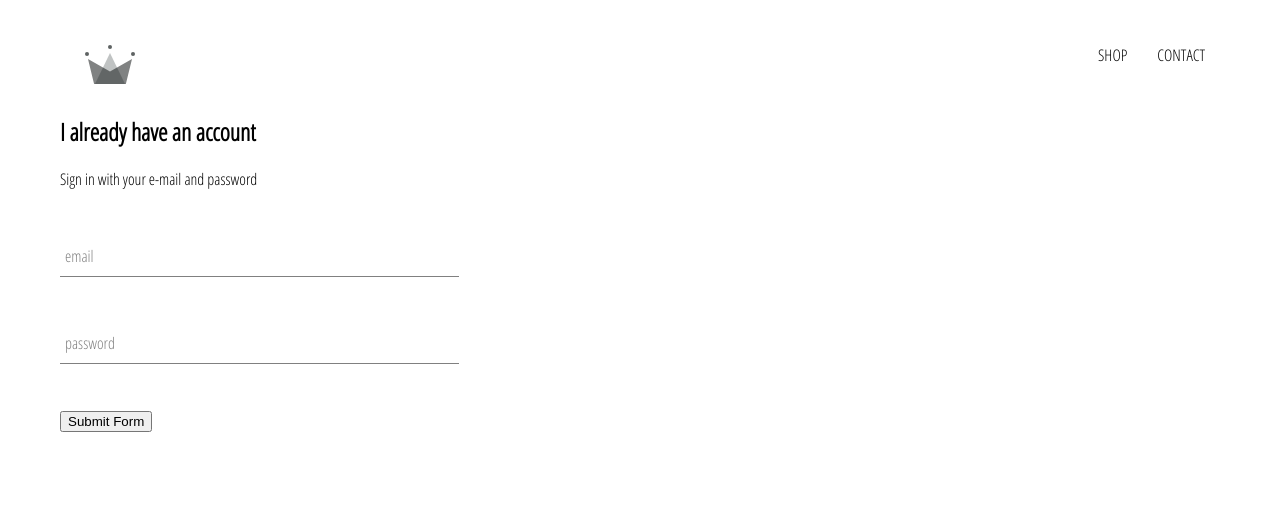
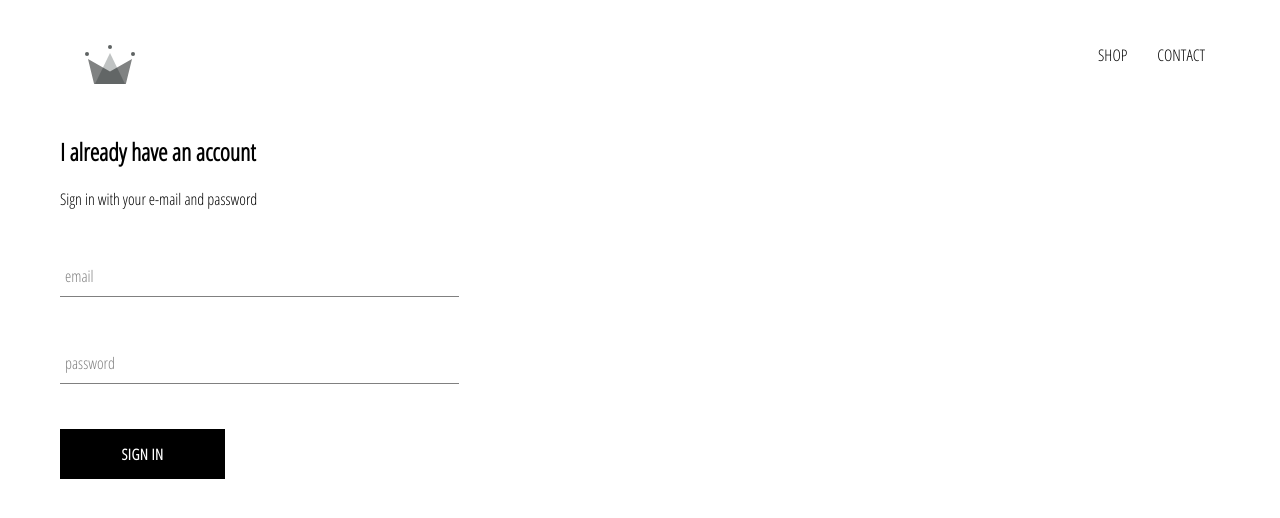
Before and after one commit to julesc00/crwn-clothing, a React (Create React App) app: page /signin in a window 1280 px wide. Shown: the top 518 px of the page. Built offline with nearby package versions, Linux system fonts and the light colour scheme.

Commit message:
after installing firebase and started to configure it

```diff
--- a/package.json
+++ b/package.json
@@ -3,6 +3,7 @@
   "version": "0.1.0",
   "private": true,
   "dependencies": {
+    "firebase": "^7.4.0",
     "node-sass": "^4.13.0",
     "react": "^16.11.0",
     "react-dom": "^16.11.0",
--- /dev/null
+++ b/src/components/custom-button/custom-button.component.jsx
@@ -0,0 +1,11 @@
+import React from "react";
+
+import "./custom-button.styles.scss";
+
+const CustomButton = ({ children, ...otherProps }) => (
+  <button className="custom-button" {...otherProps}>
+    {children}
+  </button>
+)
+
+export default CustomButton;
--- /dev/null
+++ b/src/components/custom-button/custom-button.styles.scss
@@ -0,0 +1,22 @@
+.custom-button {
+  min-width: 165px;
+  width: auto;
+  height: 50px;
+  letter-spacing: 0.5px;
+  line-height: 50px;
+  padding: 0 35px 0 35px;
+  font-size: 15px;
+  background-color: black;
+  color: white;
+  text-transform: uppercase;
+  font-family: 'Open Sans Condensed';
+  font-weight: bolder;
+  border: none;
+  cursor: pointer;
+
+  &:hover {
+    background-color: white;
+    color: black;
+    border: 1px solid black;
+  }
+}
--- a/src/components/sign-in/sign-in.component.jsx
+++ b/src/components/sign-in/sign-in.component.jsx
@@ -1,6 +1,7 @@
 import React from "react";
 
 import FormInput from "../../components/form-input/form-input.component";
+import CustomButton from "../../components/custom-button/custom-button.component";
 
 import "./sign-in.styles.scss";
 
@@ -49,7 +50,7 @@ class SignIn extends React.Component {
             label="password"
             required
           />
-          <input type="submit" value="Submit Form" />
+          <CustomButton type="submit">Sign in</CustomButton>
         </form>
       </div>
     );
--- a/src/components/sign-in/sign-in.styles.scss
+++ b/src/components/sign-in/sign-in.styles.scss
@@ -1,3 +1,9 @@
 .sign-in {
   width: 30vw;
+  display: flex;
+  flex-direction: column;
+
+  .title {
+    margin: 10px 0;
+  }
 }
```
Also changed, not shown: src/firebase/firebase.utils.js (added, +25 -0 lines), 1 other file (tests, documents, lock files or other folders).
